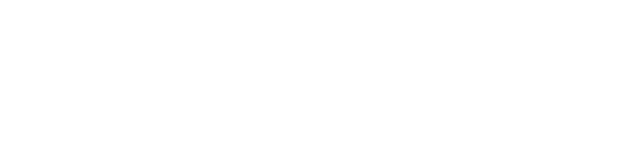
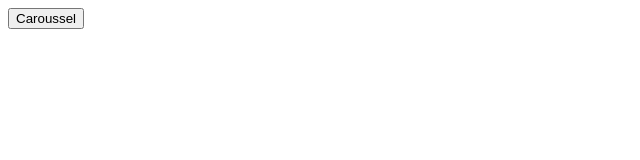
Before and after one commit to gaksss/EXERCICES-JS-4, a plain HTML site: page EXERCICE5/index.html in a window 1280 px wide. Shown: the whole page, without its empty margins (0-640 px from the left). Drawn offline with Linux system fonts and the light colour scheme.

Commit message:
setup exo5

```diff
--- a/EXERCICE3/script.js
+++ b/EXERCICE3/script.js
@@ -9,6 +9,8 @@ listener.addEventListener("keyup", handleKeyDown);
 function handleKeyDown(event) {
   if (["m", "c"].includes(event.key) && !combi.includes(event.key)) {
     combi.push(event.key); // Ajoute la touche si elle n'est pas déjà dans la combinaison
+  console.log(event.key);
+
   }
 
   // Vérifie si la combinaison "m" et "c" est pressée
--- a/EXERCICE5/index.html
+++ b/EXERCICE5/index.html
@@ -10,7 +10,7 @@
 </head>
 
 <body>
-
+<button>Caroussel</button>
 </body>
 
 </html>
```
Also changed, not shown: EXERCICE5/images/image1.jpg (added), EXERCICE5/images/image2.jpg (added), EXERCICE5/images/image3.jpg (added), EXERCICE5/images/image4.jpg (added), EXERCICE5/images/image5.jpg (added).
